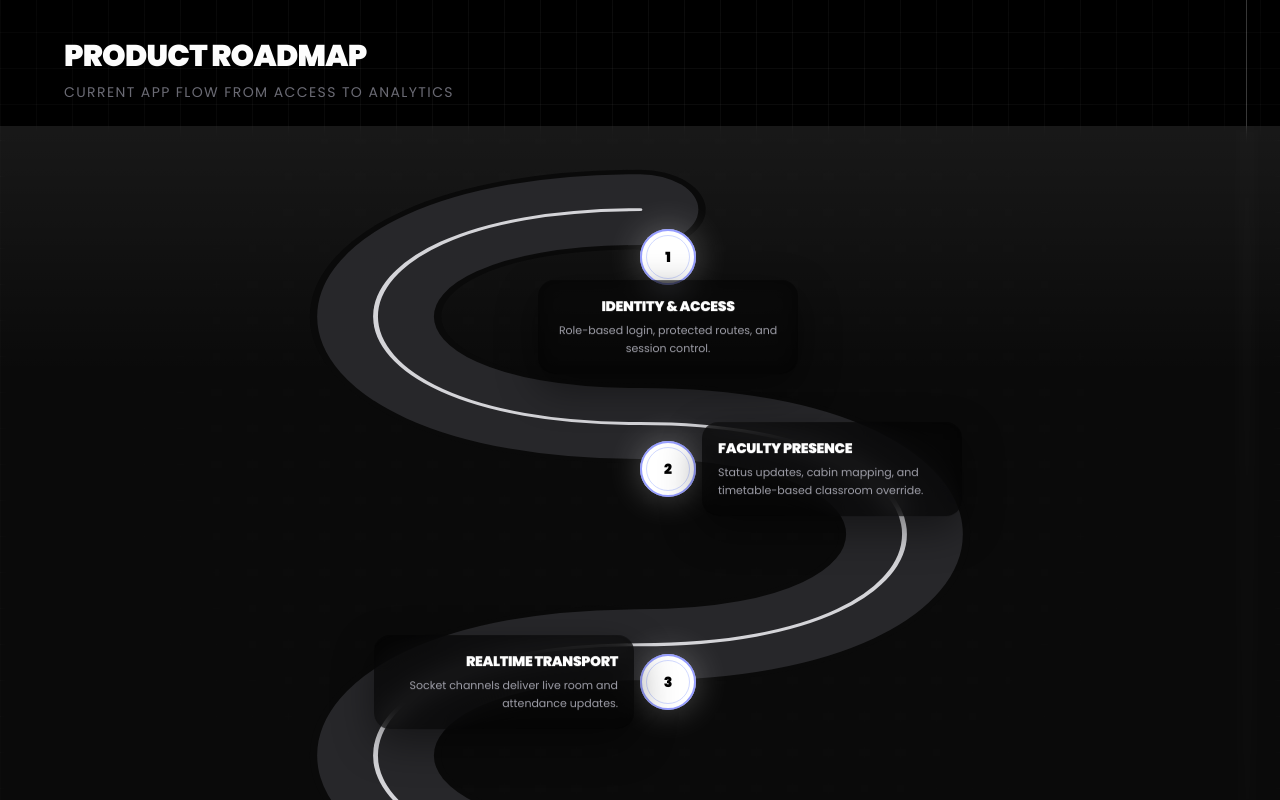
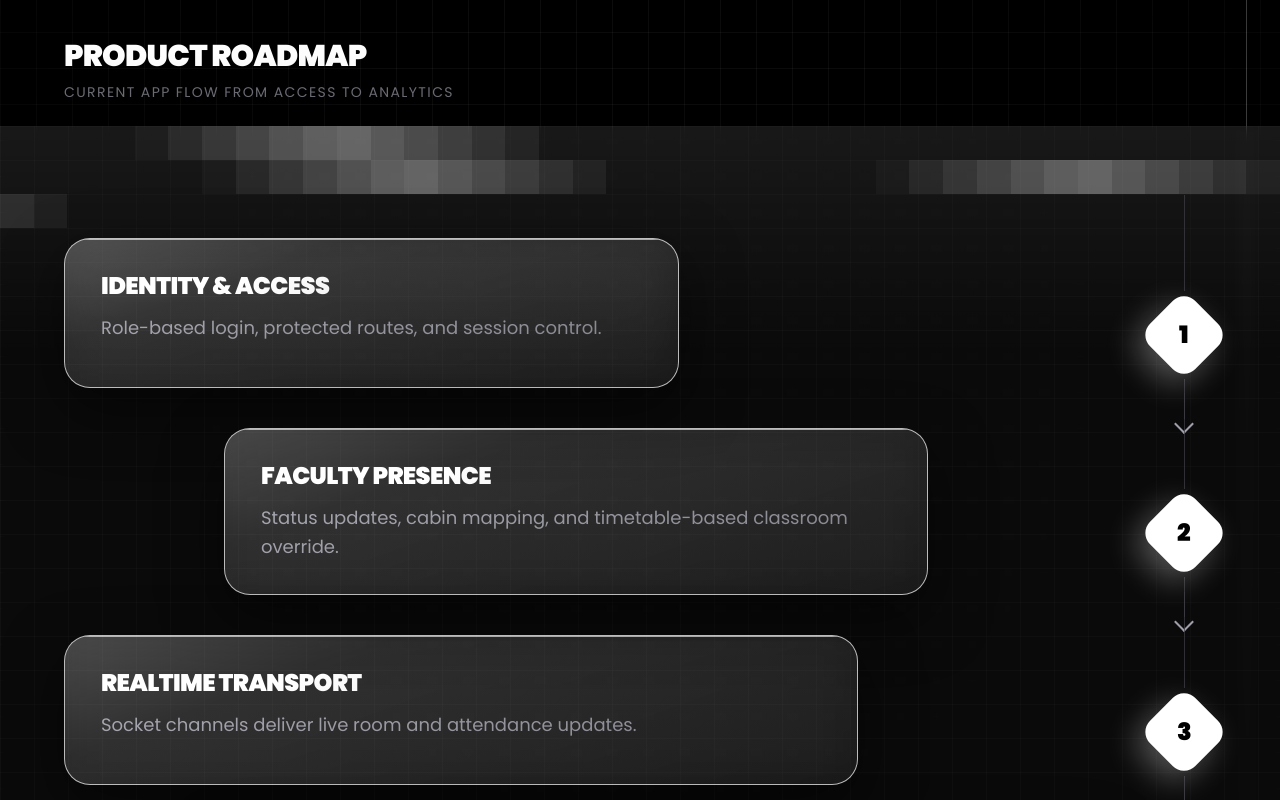
Before and after one commit to crackerghost/WhereIsProf, a React (Vite) app: page / in a window 1280 px wide. Shown: the part 760-1560 px from the top of the page. Built offline with nearby package versions, Linux system fonts and the light colour scheme; no server answers.

Commit message:
Enhance loading experience: implement GlobalSkeleton component for loading states and integrate network activity tracking in API service

```diff
--- /dev/null
+++ b/src/components/GlobalSkeleton.jsx
@@ -0,0 +1,29 @@
+import { cn } from '../lib/utils';
+
+export const GlobalSkeleton = ({ overlay = false }) => {
+  return (
+    <div
+      className={cn(
+        'bg-black',
+        overlay ? 'fixed inset-0 z-[200] bg-black/85 backdrop-blur-sm pointer-events-none' : 'min-h-screen'
+      )}
+    >
+      <div className="w-full h-full p-6 md:p-10 animate-pulse">
+        <div className="max-w-7xl mx-auto space-y-6">
+          <div className="h-14 md:h-16 rounded-2xl bg-zinc-900/90 border border-zinc-800" />
+          <div className="grid grid-cols-1 lg:grid-cols-3 gap-6">
+            <div className="h-52 rounded-3xl bg-zinc-900/80 border border-zinc-800 lg:col-span-2" />
+            <div className="h-52 rounded-3xl bg-zinc-900/80 border border-zinc-800" />
+          </div>
+          <div className="grid grid-cols-1 md:grid-cols-2 xl:grid-cols-3 gap-6">
+            <div className="h-40 rounded-2xl bg-zinc-900/80 border border-zinc-800" />
+            <div className="h-40 rounded-2xl bg-zinc-900/80 border border-zinc-800" />
+            <div className="h-40 rounded-2xl bg-zinc-900/80 border border-zinc-800" />
+          </div>
+        </div>
+      </div>
+    </div>
+  );
+};
+
+export default GlobalSkeleton;
--- a/src/pages/Landing.jsx
+++ b/src/pages/Landing.jsx
@@ -1,6 +1,6 @@
 import { Link } from 'react-router-dom';
-import { motion, useScroll, useTransform } from 'framer-motion';
-import { useEffect, useRef } from 'react';
+import { motion } from 'framer-motion';
+import { useEffect, useRef, useState } from 'react';
 import {
   RiArrowRightLine,
   RiShieldUserFill,
@@ -10,14 +10,10 @@ import {
 } from 'react-icons/ri';
 
 const Landing = () => {
-  const roadmapRef = useRef(null);
   const heroRef = useRef(null);
   const modelRef = useRef(null);
-  const { scrollYProgress } = useScroll({
-    target: roadmapRef,
-    offset: ['start 85%', 'end 20%'],
-  });
-  const roadmapPathLength = useTransform(scrollYProgress, [0, 1], [0, 1]);
+  const roadmapGridRef = useRef(null);
+  const [gridMeta, setGridMeta] = useState({ cols: 28, rows: 18 });
 
   const handleHeroMouseMove = (event) => {
     if (!heroRef.current || !modelRef.current) return;
@@ -46,6 +42,26 @@ const Landing = () => {
     { title: 'QR Attendance', detail: 'Faculty starts day session; student scans valid rotating QR token.' },
     { title: 'Analytics Layer', detail: 'Present, absent, and subject-wise attendance percentage tracking.' },
   ];
+  useEffect(() => {
+    if (!roadmapGridRef.current || typeof ResizeObserver === 'undefined') return;
+    const cellSize = 34;
+    const update = () => {
+      const rect = roadmapGridRef.current.getBoundingClientRect();
+      const cols = Math.max(1, Math.ceil(rect.width / cellSize));
+      const rows = Math.max(1, Math.ceil(rect.height / cellSize));
+      setGridMeta({ cols, rows });
+    };
+    update();
+    const observer = new ResizeObserver(update);
+    observer.observe(roadmapGridRef.current);
+    return () => observer.disconnect();
+  }, []);
+
+  const gridColumns = gridMeta.cols;
+  const animatedGridCells = Array.from({ length: gridMeta.cols * gridMeta.rows }, (_, i) => i).filter((cell) => {
+    const row = Math.floor(cell / gridMeta.cols);
+    return row < 2 || row >= gridMeta.rows - 2;
+  });
 
   return (
     <div className="relative min-h-screen w-full overflow-hidden bg-black">
@@ -153,7 +169,7 @@ const Landing = () => {
             </div>
           </div>
 
-          <section ref={roadmapRef} className="max-w-6xl mx-auto mt-10 md:mt-14">
+          <section className="max-w-6xl mx-auto mt-10 md:mt-14">
             <div className="grid grid-cols-1 md:grid-cols-3 gap-4">
               {[
                 { icon: RiPulseLine, label: 'Realtime Stream', value: 'Live Socket Status' },
@@ -179,72 +195,88 @@ const Landing = () => {
 
             <div className="relative left-1/2 right-1/2 w-screen -translate-x-1/2 rounded-none bg-white/[0.04] backdrop-blur-sm shadow-[0_24px_90px_rgba(0,0,0,0.5)] p-4 md:p-8 overflow-hidden z-30">
               <div className="absolute inset-0 bg-[linear-gradient(to_bottom,rgba(255,255,255,0.06),transparent_20%,transparent_80%,rgba(255,255,255,0.05))] pointer-events-none" />
-              <div className="relative h-[980px] md:h-[1180px] z-30">
-                <svg
-                  viewBox="0 0 1000 1600"
-                  className="absolute inset-0 h-full w-full"
-                  preserveAspectRatio="none"
+              <div className="absolute inset-0 bg-[linear-gradient(rgba(255,255,255,0.06)_1px,transparent_1px),linear-gradient(90deg,rgba(255,255,255,0.06)_1px,transparent_1px)] bg-[size:34px_34px] pointer-events-none opacity-35" />
+              <div
+                ref={roadmapGridRef}
+                className="absolute inset-0 pointer-events-none grid auto-rows-[34px] opacity-35"
+                style={{ gridTemplateColumns: `repeat(${gridMeta.cols}, minmax(0, 1fr))` }}
               >
-                  <path
-                    d="M 500 70 C 210 70, 210 360, 500 360 C 790 360, 790 660, 500 660 C 210 660, 210 960, 500 960 C 790 960, 790 1260, 500 1260 C 210 1260, 210 1530, 500 1530"
-                    fill="none"
-                    stroke="#0a0a0a"
-                    strokeWidth="108"
-                    strokeLinecap="round"
+                {animatedGridCells.map((cell) => (
+                  <motion.span
+                    key={cell}
+                    className="border-r border-b border-white/0"
+                    animate={{
+                      backgroundColor: ['rgba(255,255,255,0)', 'rgba(255,255,255,1)', 'rgba(255,255,255,0)'],
+                    }}
+                    transition={{
+                      duration: 0.5,
+                      delay: (() => {
+                        const row = Math.floor(cell / gridColumns);
+                        const col = cell % gridColumns;
+                        const serpentineCol = row % 2 === 0 ? col : (gridColumns - 1 - col);
+                        return row * 0.18 + serpentineCol * 0.04;
+                      })(),
+                      repeat: Infinity,
+                      repeatDelay: 0.8,
+                      ease: 'linear',
+                    }}
                   />
-                  <path
-                    d="M 500 70 C 210 70, 210 360, 500 360 C 790 360, 790 660, 500 660 C 210 660, 210 960, 500 960 C 790 960, 790 1260, 500 1260 C 210 1260, 210 1530, 500 1530"
-                    fill="none"
-                    stroke="#27272a"
-                    strokeWidth="96"
-                    strokeLinecap="round"
-                  />
-                  <motion.path
-                    d="M 500 70 C 210 70, 210 360, 500 360 C 790 360, 790 660, 500 660 C 210 660, 210 960, 500 960 C 790 960, 790 1260, 500 1260 C 210 1260, 210 1530, 500 1530"
-                    fill="none"
-                    stroke="#d4d4d8"
-                    strokeWidth="4"
-                    strokeDasharray="14 10"
-                    strokeLinecap="round"
-                    style={{ pathLength: roadmapPathLength }}
-                  />
-                </svg>
-
-                {[
-                  { x: '50%', y: '6%', align: 'center' },
-                  { x: '50%', y: '24%', align: 'right' },
-                  { x: '50%', y: '42%', align: 'left' },
-                  { x: '50%', y: '60%', align: 'right' },
-                  { x: '50%', y: '78%', align: 'left' },
-                ].map((pos, idx) => (
+                ))}
+              </div>
+              <div className="relative z-30 w-full py-12 md:py-20">
+                <div className="relative max-w-6xl mx-auto space-y-6 md:space-y-10">
+                  {roadmap.map((step, idx) => (
                     <motion.div
-                    key={roadmap[idx].title}
-                    initial={{ opacity: 0, y: 24, scale: 0.96 }}
-                    whileInView={{ opacity: 1, y: 0, scale: 1 }}
+                      key={step.title}
+                      initial={{ opacity: 0, y: 26 }}
+                      whileInView={{ opacity: 1, y: 0 }}
                       viewport={{ once: false, amount: 0.35 }}
-                    transition={{ duration: 0.45, delay: idx * 0.06 }}
-                    className="absolute z-40"
-                    style={{ left: pos.x, top: pos.y, transform: 'translate(-50%, -50%)' }}
-                  >
-                    <div className="relative h-14 w-14 rounded-full bg-white text-black flex items-center justify-center text-sm font-black shadow-[0_0_35px_rgba(255,255,255,0.28)]">
-                      <div className="absolute inset-0 rounded-full border-2 border-indigo-400/80" />
-                      <div className="absolute inset-[6px] rounded-full border border-indigo-300/50" />
-                      <span className="relative z-10">{idx + 1}</span>
-                    </div>
-                    <div
-                      className={`absolute top-1/2 -translate-y-1/2 w-[200px] md:w-[260px] rounded-2xl bg-black/65 backdrop-blur-md shadow-[0_14px_40px_rgba(0,0,0,0.45)] p-4 ${
-                        pos.align === 'left'
-                          ? 'right-[62px] text-right'
-                          : pos.align === 'right'
-                            ? 'left-[62px] text-left'
-                            : 'left-1/2 -translate-x-1/2 mt-[70px] text-center'
+                      transition={{ duration: 0.45, delay: idx * 0.08 }}
+                      className={`relative ${
+                        idx % 2 === 0 ? 'md:pr-40' : 'md:pl-40'
                       }`}
                     >
-                      <p className="text-white text-xs md:text-sm font-black uppercase tracking-tight">{roadmap[idx].title}</p>
-                      <p className="text-zinc-400 text-[11px] mt-1.5 leading-relaxed">{roadmap[idx].detail}</p>
+                      <div
+                        className="relative rounded-[26px] border border-white/70 bg-white/[0.08] backdrop-blur-xl shadow-[0_22px_60px_rgba(0,0,0,0.5)] px-6 py-5 md:px-9 md:py-8 min-h-[120px] md:min-h-[150px] overflow-hidden"
+                        style={{ width: `${Math.min(62 + idx * 9, 96)}%` }}
+                      >
+                        <div className="absolute inset-0 bg-[linear-gradient(160deg,rgba(255,255,255,0.18)_0%,rgba(255,255,255,0.05)_28%,rgba(0,0,0,0.22)_100%)] pointer-events-none" />
+                        <div className="absolute top-0 left-0 w-full h-px bg-white/60 pointer-events-none" />
+                        <p className="text-white text-base md:text-2xl font-black uppercase tracking-tight leading-tight">
+                          {step.title}
+                        </p>
+                        <p className="text-zinc-400 text-sm md:text-lg mt-3 leading-relaxed">
+                          {step.detail}
+                        </p>
+                      </div>
+
+                      <div className="hidden md:flex absolute right-0 top-1/2 -translate-y-1/2 flex-col items-center">
+                        <div className="h-24 w-px bg-zinc-700/70 mb-3" />
+                        <div className="h-16 w-16 rotate-45 rounded-2xl bg-white text-black shadow-[0_14px_32px_rgba(255,255,255,0.3)] flex items-center justify-center">
+                          <span className="-rotate-45 text-2xl font-black">{idx + 1}</span>
+                        </div>
+                        {idx < roadmap.length - 1 && (
+                          <>
+                            <div className="h-10 w-px bg-zinc-700/70 mt-3" />
+                            <span className="block w-3.5 h-3.5 border-r-2 border-b-2 border-zinc-400 rotate-45 -mt-[2px]" />
+                          </>
+                        )}
+                      </div>
+
+                      <div className="md:hidden mt-4 flex items-center gap-3">
+                        <div className="h-10 w-10 rotate-45 rounded-xl bg-white text-black flex items-center justify-center">
+                          <span className="-rotate-45 text-sm font-black">{idx + 1}</span>
+                        </div>
+                        {idx < roadmap.length - 1 && (
+                          <div className="flex items-center gap-1 text-zinc-400">
+                            <span className="block w-8 h-px bg-zinc-600" />
+                            <span className="block w-2.5 h-2.5 border-r-2 border-b-2 border-zinc-400 rotate-[-45deg]" />
+                          </div>
+                        )}
                       </div>
                     </motion.div>
                   ))}
+                </div>
               </div>
             </div>
           </section>
```
Also changed, not shown: src/App.jsx (+15 -2 lines), src/services/api.js (+57 -1 lines). Lines whose indentation alone changed are shown as unchanged.
